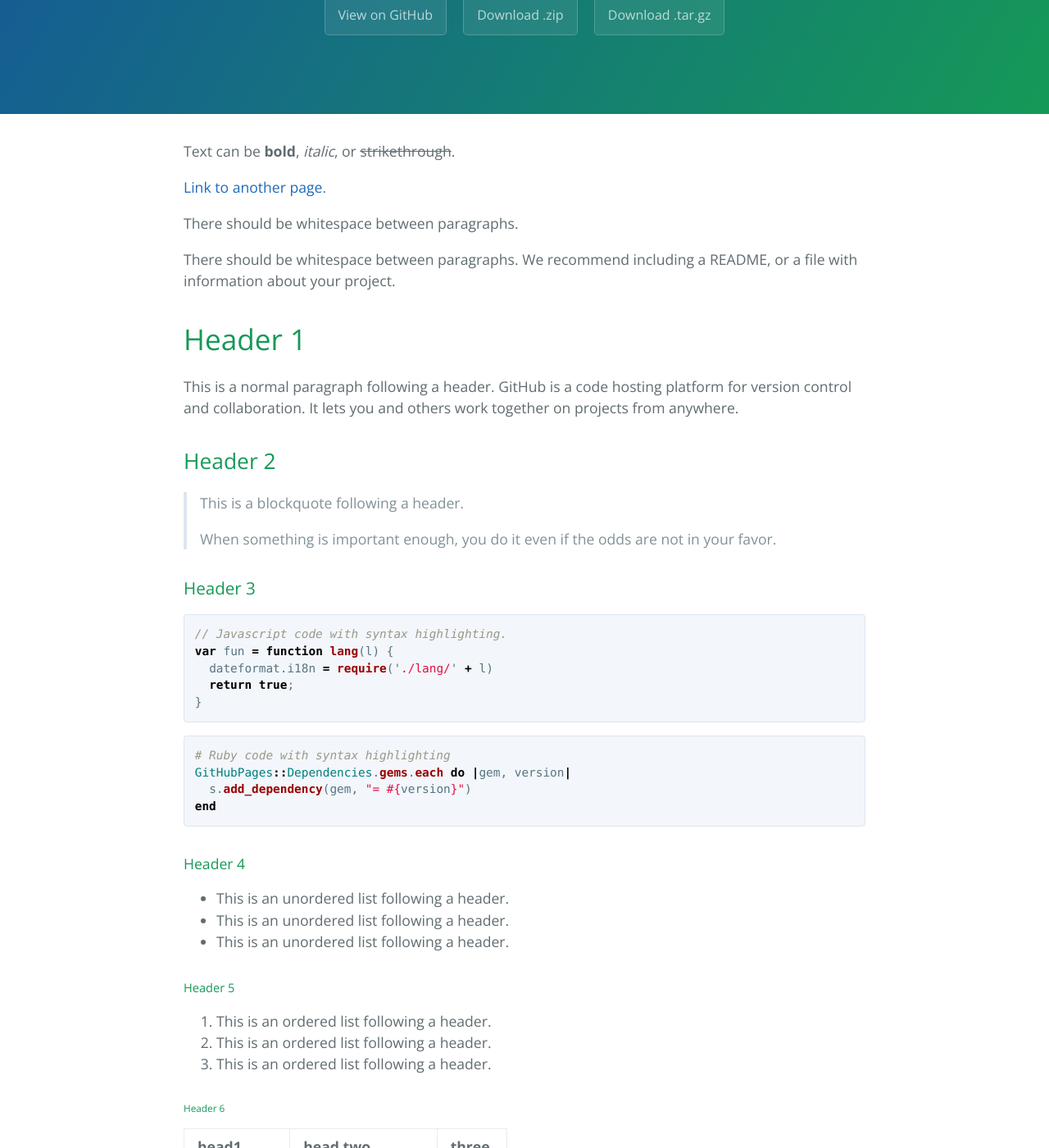
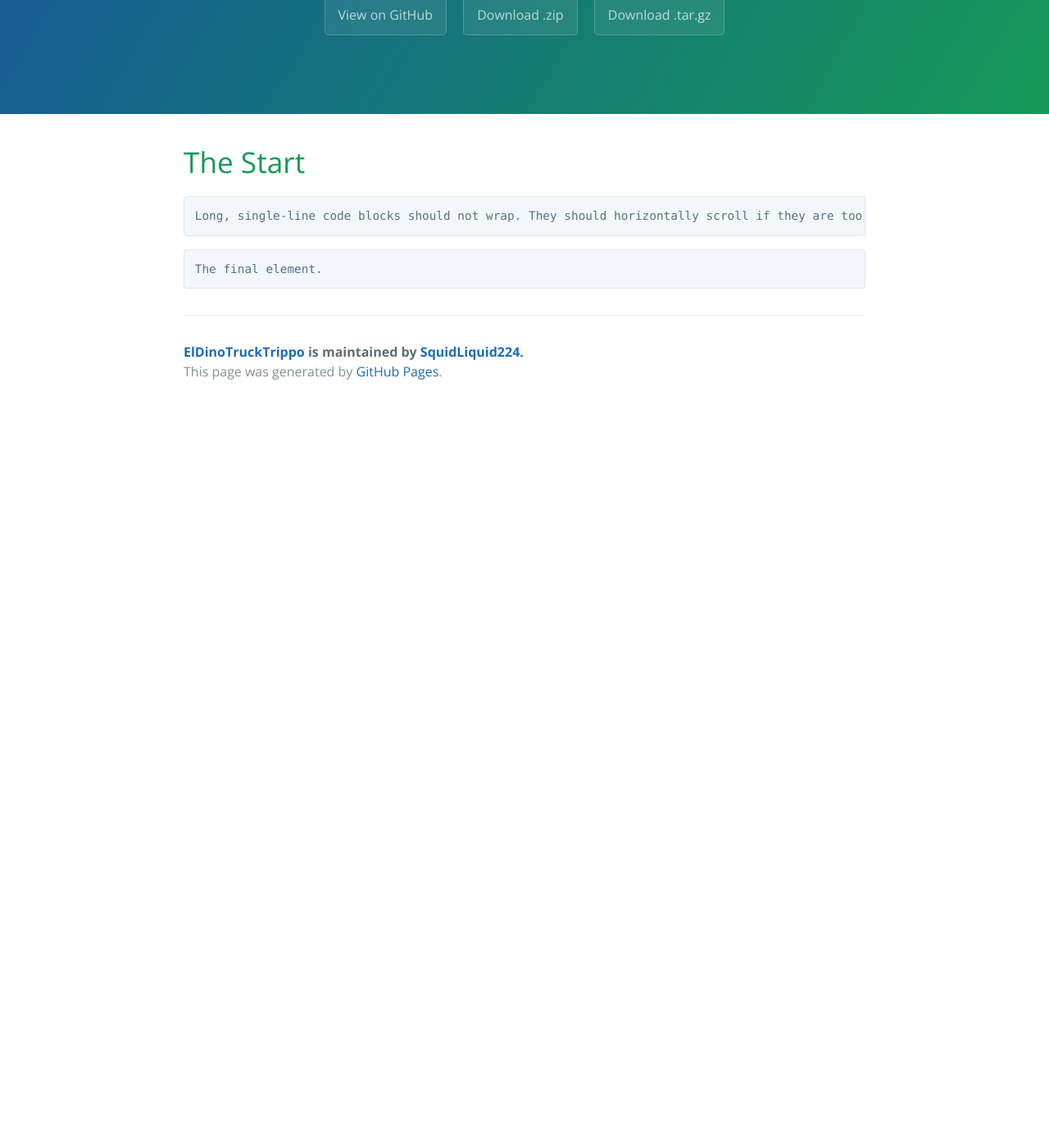
Before and after one commit to SquidLiquid224/ElDinoTruckTrippo, a Jekyll site: the page built from index.md, in a window 1280 px wide and 1400 px high, scrolled down 244 px. Shown: the whole window at 82% size. Built offline with Jekyll 4.4.1, drawn with Linux system fonts in a browser that asks for light colours; our own code applies the rules of GitHub Pages for plain Markdown files; after the commit the page ends 900 px from its top, so only the background shows below that; some of the changed text lies outside the part shown.

Commit message:
Update index.md

````diff
--- a/index.md
+++ b/index.md
@@ -2,117 +2,9 @@
 layout: default
 ---
 
-Text can be **bold**, _italic_, or ~~strikethrough~~.
 
-[Link to another page](./another-page.html).
+# The Start
 
-There should be whitespace between paragraphs.
-
-There should be whitespace between paragraphs. We recommend including a README, or a file with information about your project.
-
-# Header 1
-
-This is a normal paragraph following a header. GitHub is a code hosting platform for version control and collaboration. It lets you and others work together on projects from anywhere.
-
-## Header 2
-
-> This is a blockquote following a header.
->
-> When something is important enough, you do it even if the odds are not in your favor.
-
-### Header 3
-
-```js
-// Javascript code with syntax highlighting.
-var fun = function lang(l) {
-  dateformat.i18n = require('./lang/' + l)
-  return true;
-}
-```
-
-```ruby
-# Ruby code with syntax highlighting
-GitHubPages::Dependencies.gems.each do |gem, version|
-  s.add_dependency(gem, "= #{version}")
-end
-```
-
-#### Header 4
-
-*   This is an unordered list following a header.
-*   This is an unordered list following a header.
-*   This is an unordered list following a header.
-
-##### Header 5
-
-1.  This is an ordered list following a header.
-2.  This is an ordered list following a header.
-3.  This is an ordered list following a header.
-
-###### Header 6
-
-| head1        | head two          | three |
-|:-------------|:------------------|:------|
-| ok           | good swedish fish | nice  |
-| out of stock | good and plenty   | nice  |
-| ok           | good `oreos`      | hmm   |
-| ok           | good `zoute` drop | yumm  |
-
-### There's a horizontal rule below this.
-
-* * *
-
-### Here is an unordered list:
-
-*   Item foo
-*   Item bar
-*   Item baz
-*   Item zip
-
-### And an ordered list:
-
-1.  Item one
-1.  Item two
-1.  Item three
-1.  Item four
-
-### And a nested list:
-
-- level 1 item
-  - level 2 item
-  - level 2 item
-    - level 3 item
-    - level 3 item
-- level 1 item
-  - level 2 item
-  - level 2 item
-  - level 2 item
-- level 1 item
-  - level 2 item
-  - level 2 item
-- level 1 item
-
-### Small image
-
-![Octocat](https://github.githubassets.com/images/icons/emoji/octocat.png)
-
-### Large image
-
-![Branching](https://guides.github.com/activities/hello-world/branching.png)
-
-
-### Definition lists can be used with HTML syntax.
-
-<dl>
-<dt>Name</dt>
-<dd>Godzilla</dd>
-<dt>Born</dt>
-<dd>1952</dd>
-<dt>Birthplace</dt>
-<dd>Japan</dd>
-<dt>Color</dt>
-<dd>Green</dd>
-</dl>
 
 ```
 Long, single-line code blocks should not wrap. They should horizontally scroll if they are too long. This line should be long enough to demonstrate this.
````
